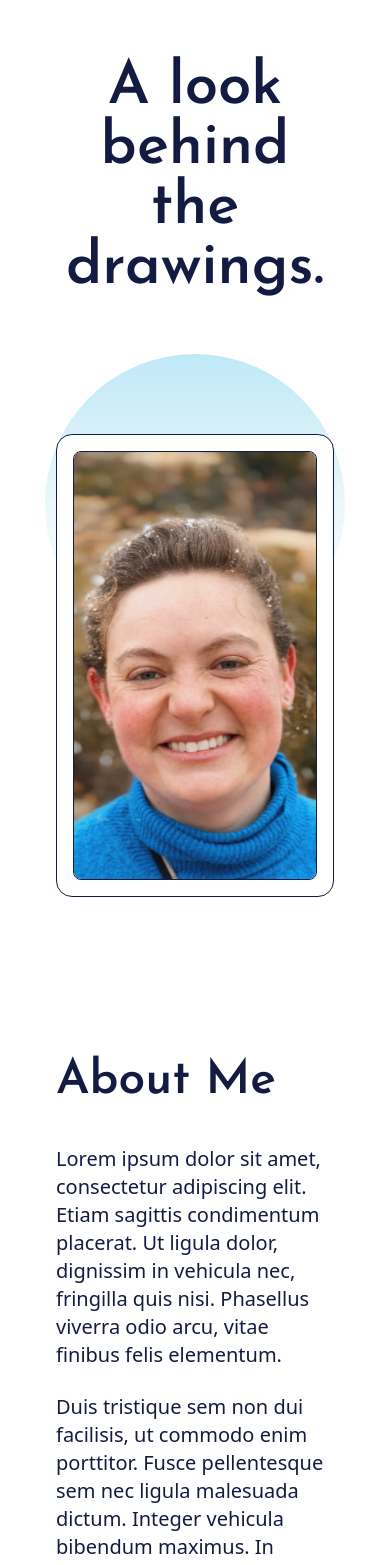
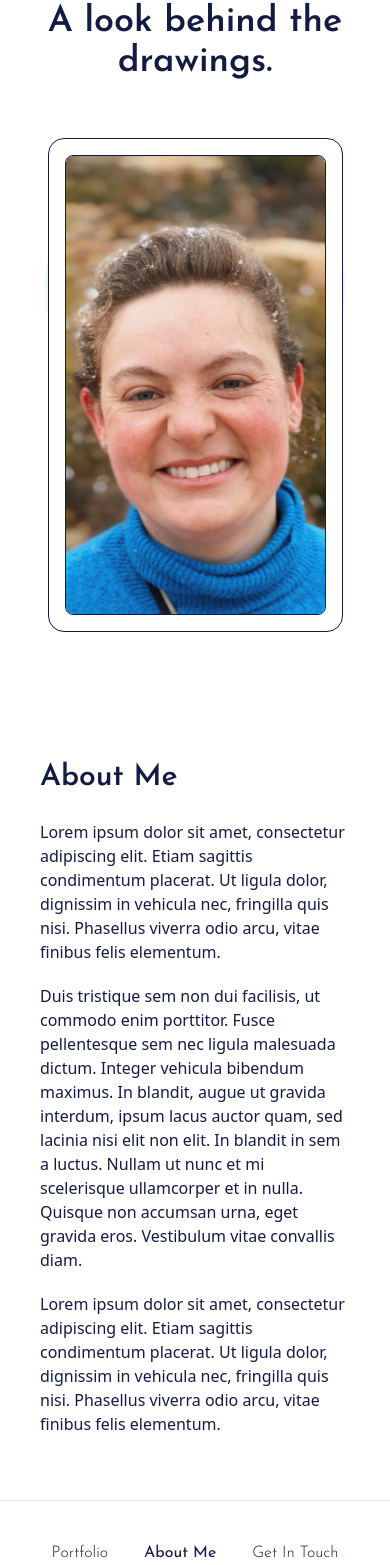
Before and after one commit to zs-kev/kelseyportfolio, a Next.js app: page /about in a window 390 px wide. Shown: the part 430-1995 px from the top of the page. Built offline with nearby package versions, Linux system fonts and the light colour scheme.

Commit message:
style: make about page responsive

```diff
--- a/app/(user)/about/page.tsx
+++ b/app/(user)/about/page.tsx
@@ -5,12 +5,10 @@ import BackgroundLines from '../../../components/BackgroundLines';
 export default function Page() {
   return (
     <>
-      <section className="relative max-w-screen-2xl mx-auto text-center">
-        <div className="xl:px-8 px-14">
-          <h1 className="font-Josefin text-6xl max-w-md mx-auto pt-28 pb-14 font-semibold">
-            A look behind the drawings.
-          </h1>
-          <div className="relative grid md:grid-cols-3 sm:grid-cols-2 gap-[5%] justify-center z-10 max-w-5xl mx-auto py-20">
+      <section className="text-center">
+        <div className="wrapper">
+          <h1>A look behind the drawings.</h1>
+          <div className="relative grid md:grid-cols-3 sm:grid-cols-2 gap-[5%] justify-center z-10 max-w-5xl mx-auto lg:py-20 py-0">
             <div className="pt-16 hidden sm:block">
               <div className="p-4 bg-white border border-tertiary rounded-2xl max-w-[295px]">
                 <div className="border border-tertiary rounded-lg overflow-hidden">
@@ -52,18 +50,18 @@ export default function Page() {
         </div>
         <BackgroundLines numberOfLines={11} />
       </section>
-      <section className="relative max-w-screen-2xl mx-auto pt-20 pb-28">
-        <div className="max-w-5xl mx-auto xl:px-8 px-14">
-          <h2 className="font-Josefin text-5xl font-semibold pb-10">
+      <section>
+        <div className="max-w-5xl mx-auto wrapper">
+          <h2 className="font-Josefin sm:text-4xl md:text-5xl text-3xl font-semibold md:pb-10 pb-6 ">
             About Me
           </h2>
-          <p className="text-xl">
+          <p>
             Lorem ipsum dolor sit amet, consectetur adipiscing elit. Etiam
             sagittis condimentum placerat. Ut ligula dolor, dignissim in
             vehicula nec, fringilla quis nisi. Phasellus viverra odio arcu,
             vitae finibus felis elementum.
           </p>
-          <p className="text-xl py-6">
+          <p className="md:py-6 py-5">
             Duis tristique sem non dui facilisis, ut commodo enim porttitor.
             Fusce pellentesque sem nec ligula malesuada dictum. Integer vehicula
             bibendum maximus. In blandit, augue ut gravida interdum, ipsum lacus
@@ -72,7 +70,7 @@ export default function Page() {
             Quisque non accumsan urna, eget gravida eros. Vestibulum vitae
             convallis diam.
           </p>
-          <p className="text-xl">
+          <p>
             Lorem ipsum dolor sit amet, consectetur adipiscing elit. Etiam
             sagittis condimentum placerat. Ut ligula dolor, dignissim in
             vehicula nec, fringilla quis nisi. Phasellus viverra odio arcu,
--- a/app/(user)/page.tsx
+++ b/app/(user)/page.tsx
@@ -14,7 +14,7 @@ export const revalidate = 60; //Revalidate the page every 60s
 export default async function Page() {
   const posts = await client.fetch(query);
   return (
-    <section className="py-28 max-w-screen-2xl mx-auto">
+    <section>
       {/* <h1>Hello, Home page!</h1> */}
       <div>
         <Posts posts={posts} />
--- a/components/Header.tsx
+++ b/components/Header.tsx
@@ -15,7 +15,7 @@ function Header() {
   const currentRoute = usePathname();
   return (
     <header className=" py-10 border-b border-backgroundLines">
-      <div className="max-w-screen-2xl mx-auto xl:px-8 px-4 flex items-center flex-col xl:flex-row xl:justify-between">
+      <div className="wrapper max-w-screen-2xl mx-auto flex items-center flex-col xl:flex-row xl:justify-between">
         <div className="flex items-center pb-10 xl:pb-0">
           <Image
             src="/assets/images/kelsey-drawing.png"
@@ -28,7 +28,7 @@ function Header() {
           </p>
         </div>
         <div className="flex items-center md:flex-row flex-col">
-          <nav className="font-Josefin font-light text-xl flex justify-between gap-5 ">
+          <nav className="font-Josefin font-light md:text-xl text-base flex justify-between md:gap-5 sm:gap-3 gap-1.5 ">
             {pagesArr.map(({ page, path }) => (
               <Link
                 href={path}
--- a/styles/globals.css
+++ b/styles/globals.css
@@ -2,5 +2,21 @@
 @import url('https://fonts.googleapis.com/css2?family=Amatic+SC&display=swap');
 
 @tailwind base;
+
+@layer base {
+  h1 {
+    @apply font-Josefin sm:text-5xl md:text-6xl text-4xl max-w-md mx-auto pb-14 font-semibold md:pt-12 sm:pt-4;
+  }
+  p {
+    @apply md:text-xl text-base;
+  }
+  section {
+    @apply relative max-w-screen-2xl mx-auto py-16;
+  }
+  .wrapper {
+    @apply xl:px-8 md:px-14 px-10;
+  }
+}
+
 @tailwind components;
 @tailwind utilities;
```
